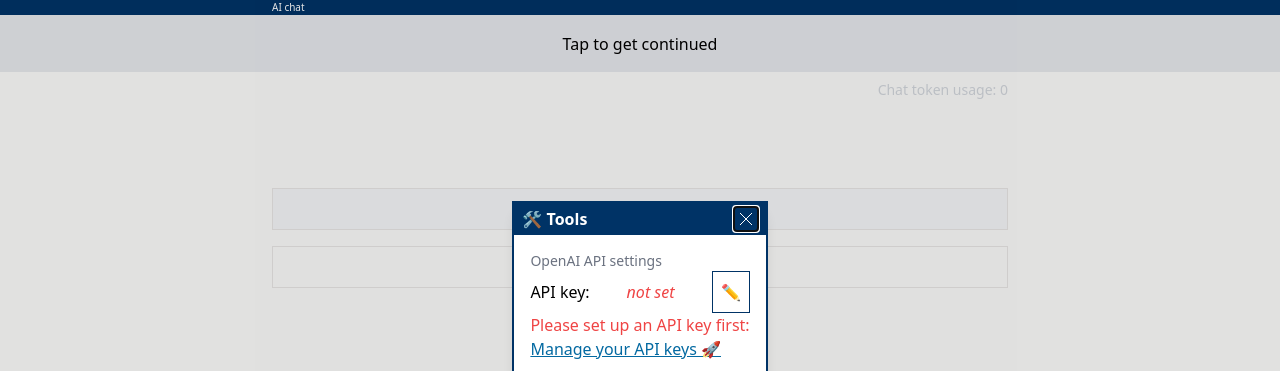
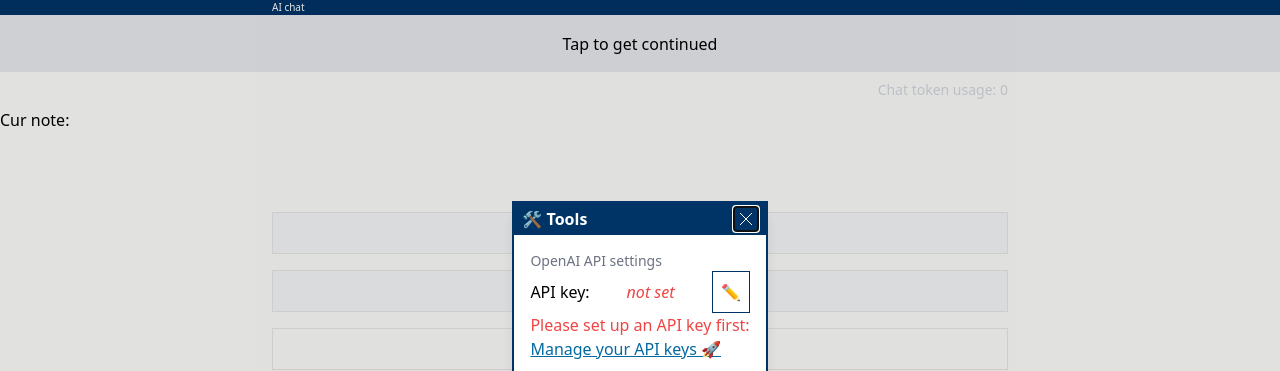
Before and after one commit to ginpei/chat-gpt-api-practice, a Next.js app: page / in a window 1280 px wide. Shown: the top 371 px of the page. Built offline with nearby package versions, Linux system fonts and the light colour scheme.

Commit message:
feat: 🎸 show chat from note

```diff
--- a/src/domains/note/Note.ts
+++ b/src/domains/note/Note.ts
@@ -28,6 +28,6 @@ function createNoteBase<Body, Type extends NoteType>(
   };
 }
 
-export function createChatNote(init: Partial<ChatNote>): ChatNote {
+export function createChatNote(init: Partial<ChatNote> = {}): ChatNote {
   return createNoteBase(init, "chat", createChatHistory());
 }
--- a/src/domains/userAssets/UserAssets.ts
+++ b/src/domains/userAssets/UserAssets.ts
@@ -4,6 +4,7 @@ import { Note } from "../note/Note";
 export interface UserAssets {
   messages: ChatMessage[];
   completionTokenUsage: number;
+  curNoteId: string;
   notes: Note[];
 }
 
@@ -11,6 +12,7 @@ export function createUserAssets(init?: Partial<UserAssets>): UserAssets {
   return {
     messages: init?.messages ?? [],
     completionTokenUsage: init?.completionTokenUsage ?? 0,
+    curNoteId: init?.curNoteId ?? "",
     notes: init?.notes ?? [],
   };
 }
--- /dev/null
+++ b/src/domains/userAssets/UserAssetsContextHooks.ts
@@ -0,0 +1,18 @@
+import { createChatNote, Note } from "../note/Note";
+import { useUserAssetsContext } from "./UserAssetsContext";
+
+export function useCurNote(): Note {
+  const [userAssets] = useUserAssetsContext();
+  const note = userAssets.notes.find((v) => v.id === userAssets.curNoteId);
+  if (note) {
+    return note;
+  }
+
+  const firstNote = userAssets.notes[0];
+  if (firstNote) {
+    return firstNote;
+  }
+
+  const newNote = createChatNote();
+  return newNote;
+}
--- a/src/pages/home/control/ChatControlBlock.tsx
+++ b/src/pages/home/control/ChatControlBlock.tsx
@@ -1,8 +1,10 @@
 import { FormEventHandler, useCallback, useRef, useState } from "react";
 import { NiceButton } from "../../../domains/button/NiceButton";
 import { PrimaryButton } from "../../../domains/button/PrimaryButton";
+import { buildChatMessage } from "../../../domains/chat/ChatMessage";
 import { useError } from "../../../domains/error/errorHooks";
 import { toError } from "../../../domains/error/errorManipulators";
+import { generateRandomId } from "../../../domains/id/id";
 import { NiceText } from "../../../domains/input/NiceText";
 import { KeyAssign } from "../../../domains/key/KeyAssign";
 import { useOnKey } from "../../../domains/key/keyHooks";
@@ -12,6 +14,8 @@ import { DragPositionHandler } from "../../../domains/resize/Dragger";
 import { VResizeBar } from "../../../domains/resize/VResizeBar";
 import { waitUntil } from "../../../domains/time/waitFunctions";
 import { useUserAssetsContext } from "../../../domains/userAssets/UserAssetsContext";
+import { useCurNote } from "../../../domains/userAssets/UserAssetsContextHooks";
+import { saveUserAssets } from "../../../domains/userAssets/userAssetsStore";
 import { useUserSettings } from "../../../domains/userSettings/UserSettingsContext";
 import {
   useSubmitChatMessage,
@@ -40,6 +44,7 @@ export function ChatControlBlock({}: ChatControlBlockProps): JSX.Element {
   const [textBoxHeightTransitionPx, setTextBoxHeightTransitionPx] = useState(0);
   const submitChatMessage = useSubmitChatMessage();
   const submitImageRequest = useSubmitImageRequest();
+  const note = useCurNote();
 
   useOnKey("Ctrl+Shift+Enter", refText.current, () => {
     setSendOptionVisible(true);
@@ -72,9 +77,42 @@ export function ChatControlBlock({}: ChatControlBlockProps): JSX.Element {
     [setSendError]
   );
 
-  const submitChatMessageForm = useSubmitForm(() =>
-    submitChatMessage(requestMessage)
-  );
+  const submitChatMessageForm = () => {
+    // TODO support others
+    if (note.type !== "chat") {
+      throw new Error(`WIP`);
+    }
+
+    requestMessage;
+    const userMessage = buildChatMessage({
+      body: requestMessage,
+      complete: true,
+      name: "you",
+      type: "chat",
+    });
+    note.body.messages.push(userMessage);
+
+    if (note.id === "") {
+      note.id = generateRandomId();
+      userAssets.notes.push(note);
+    } else {
+      const index = userAssets.notes.findIndex((v) => v.id === note.id);
+      if (index < 0) {
+        // this should not happen tho
+        userAssets.notes.push(note);
+      } else {
+        userAssets.notes[index] = { ...note };
+      }
+    }
+
+    const newAssets = { ...userAssets };
+    saveUserAssets(newAssets);
+    setUserAssets(newAssets);
+    setRequestMessage("");
+  };
+  // const submitChatMessageForm = useSubmitForm(() =>
+  //   submitChatMessage(requestMessage)
+  // );
 
   const submitImageRequestForm = useSubmitForm(() =>
     submitImageRequest(requestMessage)
--- a/src/pages/home/history/ChatHistoryBlock.tsx
+++ b/src/pages/home/history/ChatHistoryBlock.tsx
@@ -1,9 +1,11 @@
 import { ReactNode, useEffect, useRef, useState } from "react";
+import { noop } from "../../../domains/function/noop";
 import { KeyAssign } from "../../../domains/key/KeyAssign";
 import { useOnKey } from "../../../domains/key/keyHooks";
 import { Container } from "../../../domains/layout/Container";
 import { Note } from "../../../domains/note/Note";
 import { useUserAssetsContext } from "../../../domains/userAssets/UserAssetsContext";
+import { useCurNote } from "../../../domains/userAssets/UserAssetsContextHooks";
 import { useUserSettings } from "../../../domains/userSettings/UserSettingsContext";
 import { useClearChatHistoryAction } from "../chatHistoryManipulators";
 import {
@@ -25,6 +27,7 @@ export function ChatHistoryBlock({}: ChatHistoryBlockProps): JSX.Element {
   const submitChatMessage = useSubmitChatMessage();
   const [processingContinueChatMessage, setProcessingContinueChatMessage] =
     useState(false);
+  const note = useCurNote();
 
   useOnKey("Ctrl+O", document.body, () => {
     setSelectFileVisible(true);
@@ -84,6 +87,19 @@ export function ChatHistoryBlock({}: ChatHistoryBlockProps): JSX.Element {
           Chat token usage: {userAssets.completionTokenUsage}
         </div>
       </Container>
+      <div>
+        <div>Cur note: {note.id}</div>
+        <div>
+          {note.type === "chat" &&
+            note.body.messages.map((message) => (
+              <ChatItem
+                key={message.id}
+                message={message}
+                renderMarkdown={userSettings.renderMarkdown}
+              />
+            ))}
+        </div>
+      </div>
       <div aria-hidden className="min-h-[5em]"></div>
       <Container>
         <div className="grid gap-4">
@@ -93,6 +109,13 @@ export function ChatHistoryBlock({}: ChatHistoryBlockProps): JSX.Element {
             type="button"
           >
             🗑️ Clear history... <KeyAssign>(Ctrl+L)</KeyAssign>
+          </DiscreetButton>
+          <DiscreetButton
+            disabled={userAssets.messages.length < 1}
+            onClick={noop}
+            type="button"
+          >
+            📚 New note... <KeyAssign>(Alt+N)</KeyAssign>
           </DiscreetButton>
           <DiscreetButton
             onClick={() => setSelectFileVisible(true)}
--- a/src/pages/home/history/SelectFilePopup.tsx
+++ b/src/pages/home/history/SelectFilePopup.tsx
@@ -24,9 +24,7 @@ export function SelectFilePopup({
         <PopupMenuHeading>Open</PopupMenuHeading>
         <div className="max-h-[50vh] overflow-y-auto flex flex-col">
           {notes.map((note) => (
-            <PopupMenuItem key={note.id} onClick={() => onClose(note)}>
-              {note.title}
-            </PopupMenuItem>
+            <FileItem key={note.id} note={note} onClick={() => onClose(note)} />
           ))}
           {notes.length < 1 && <div>TODO no notes</div>}
         </div>
@@ -37,3 +35,24 @@ export function SelectFilePopup({
     </PopupMenu>
   );
 }
+
+function FileItem({
+  note,
+  onClick,
+}: {
+  note: Note;
+  onClick: () => void;
+}): JSX.Element {
+  // TODO
+  if (note.type !== "chat") {
+    throw new Error(`WIP`);
+  }
+
+  const title = note.title || note.body.messages[0]?.body || "(New note)";
+
+  return (
+    <PopupMenuItem key={note.id} onClick={onClick}>
+      {title}
+    </PopupMenuItem>
+  );
+}
```
